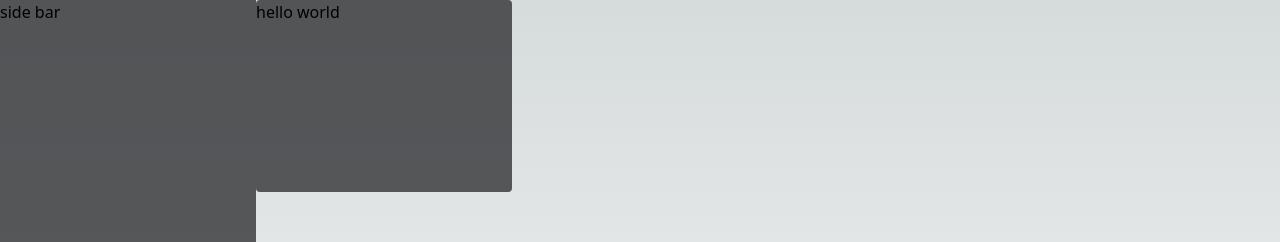
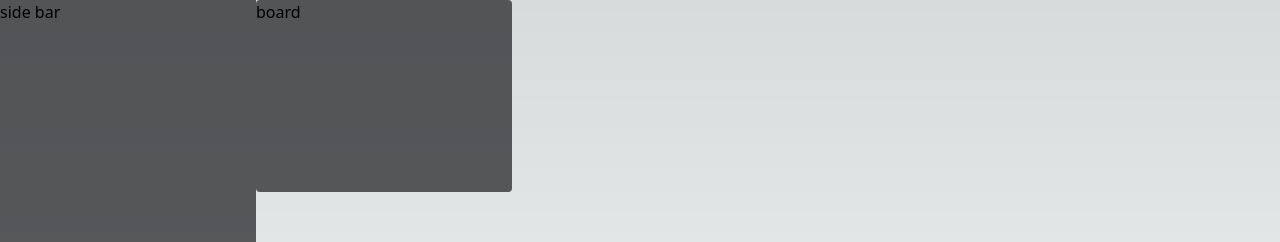
Before and after one commit to 3nd0/post_it, a Next.js app: page / in a window 1280 px wide. Shown: the top 242 px of the page. Built offline with nearby package versions, Linux system fonts and the light colour scheme.

Commit message:
Fix text

```diff
--- a/src/components/Board/index.tsx
+++ b/src/components/Board/index.tsx
@@ -1,7 +1,7 @@
 const Board = (): JSX.Element => {
   return (
     <div className="w-64 h-48 rounded bg-zinc-800/75 hover:bg-zinc-700/75">
-      hello world
+      board
     </div>
   )
 }
```
